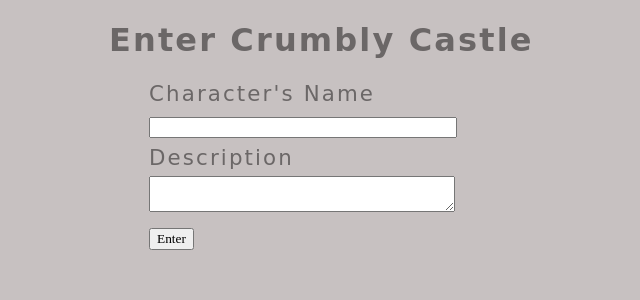
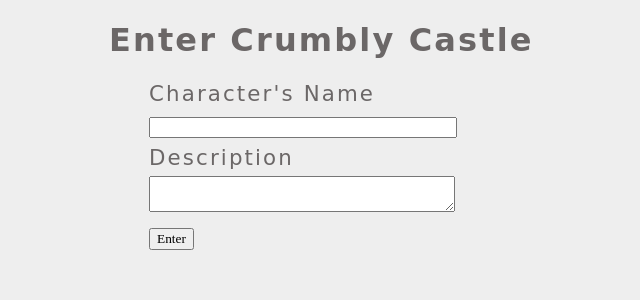
Before and after one commit to rrees/crumbly-castle, a Flask app: page / in a window 1280 px wide. Shown: the top 300 px of the page, without its empty margins (211-851 px from the left). Run offline with Flask 2, Linux system fonts and the light colour scheme; some libraries are stand-ins or nearby versions; some web fonts are replaced.

Commit message:
Project panic

```diff
--- a/static/css/base.css
+++ b/static/css/base.css
@@ -10,7 +10,7 @@ body {
 
 	max-width: 30em;
 
-	background-color: #c7c1c1;
+	background-color: #eee;
 	color: #6b6767;
 }
 
@@ -70,7 +70,6 @@ button {
 
 .no-details details { display: block }
 .no-details details > summary {
-	background-color: #c7bfbf;
 	padding: 0.5em;
 }
 .no-details details > summary::before { content:"► " }
```
